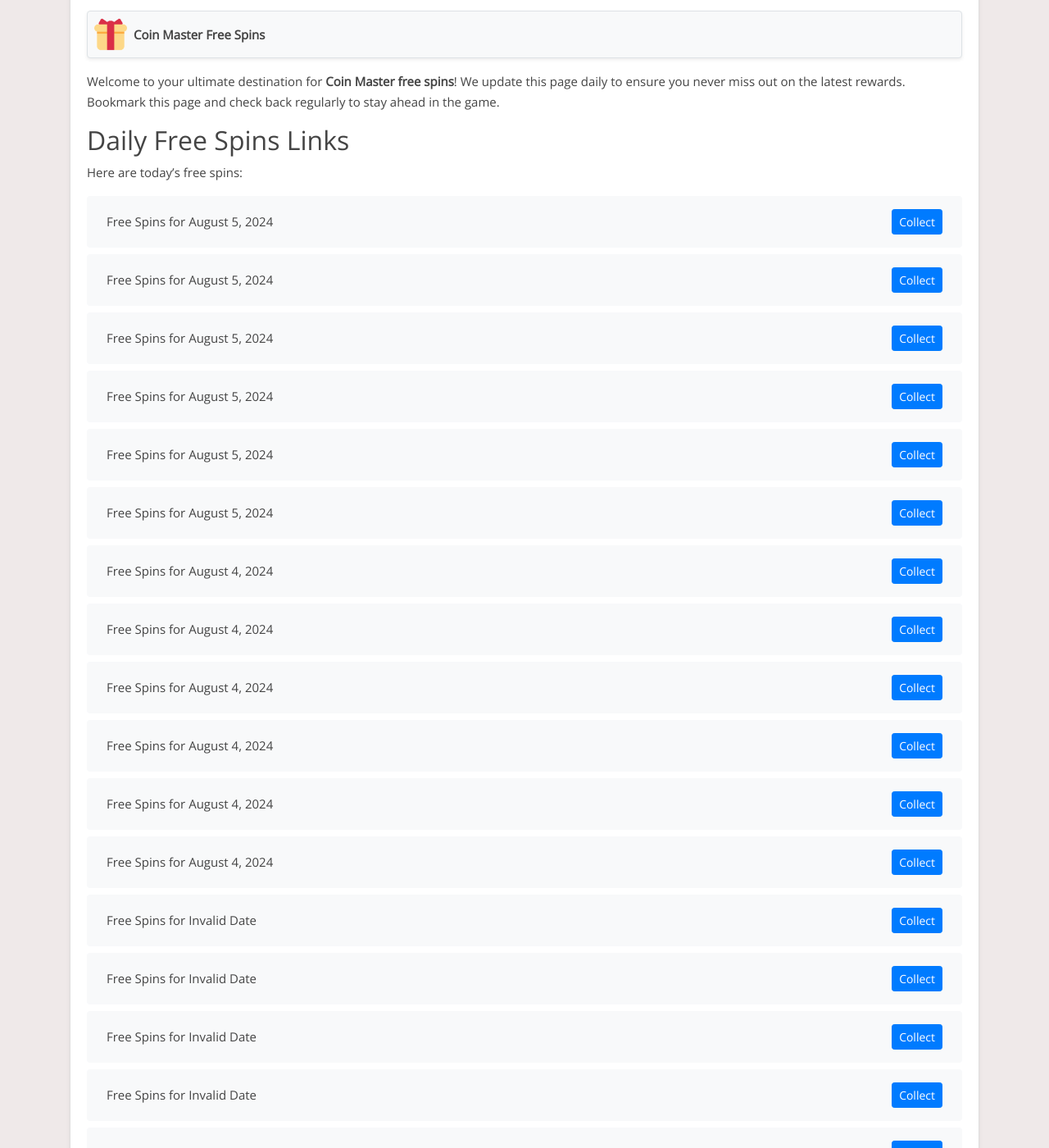
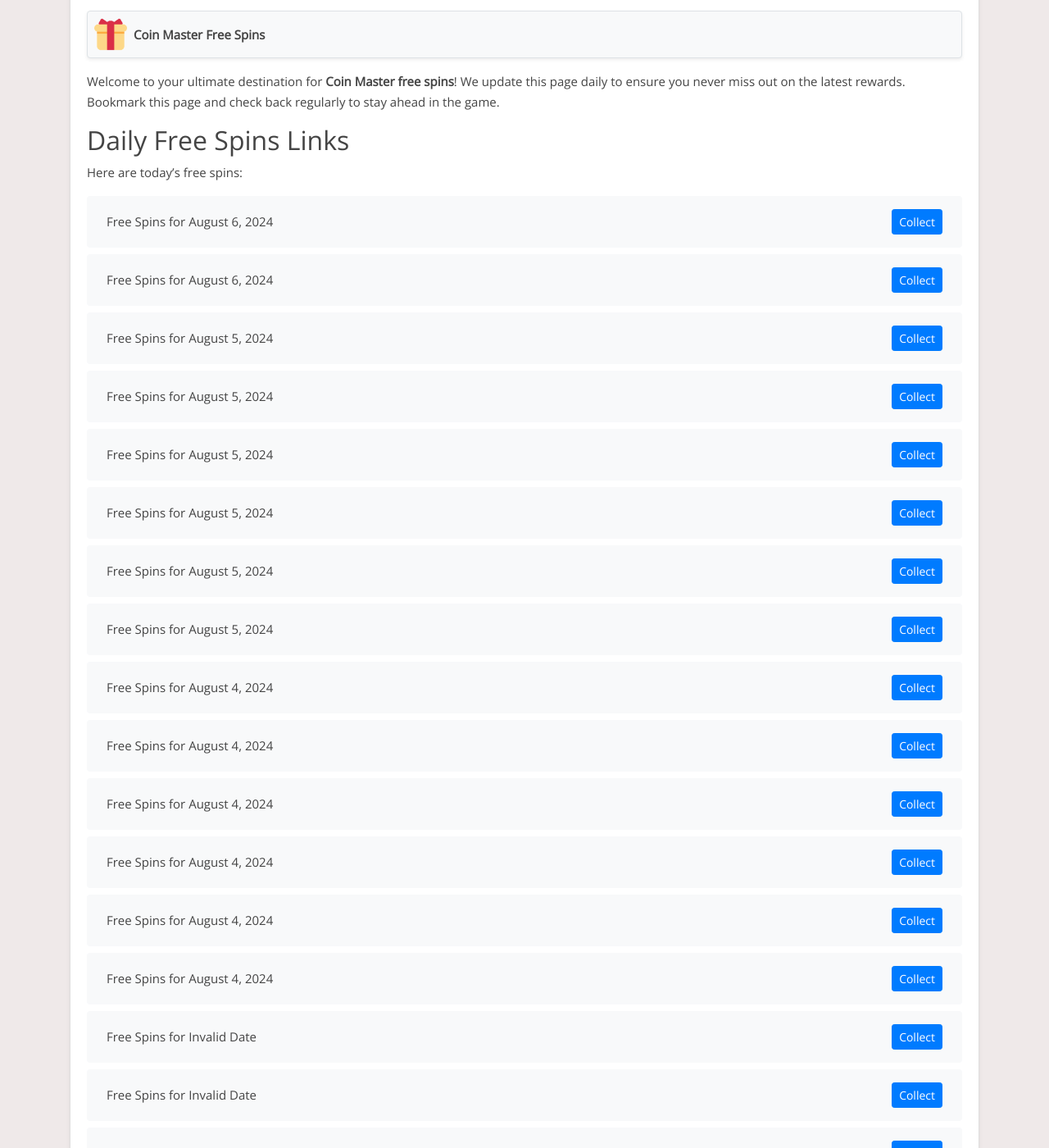
Before and after one commit to Prollad99/bs-net, a Jekyll site: the page built from _posts/2024-06-29-coin-master.md, in a window 1280 px wide and 1400 px high, scrolled down 225 px. Shown: the whole window at 82% size. Built offline with Jekyll 4.4.1, drawn with Linux system fonts in a browser that asks for light colours; nearby versions of some CDN libraries; comment, search, counter and statistics services are not loaded; some of the changed text lies outside the part shown.

Commit message:
Update coin-master reward links and last modified date

```diff
--- a/_data/include_files.yml
+++ b/_data/include_files.yml
@@ -1,5 +1,5 @@
 coin-master.html:
-  last_modified: 2024-08-05 14:33:45
+  last_modified: 2024-08-06 08:09:01
 
 match-masters.html:
   last_modified: 2024-08-05 17:34:01
--- a/_includes/coin-master.html
+++ b/_includes/coin-master.html
@@ -1,4 +1,12 @@
 <ul class="list-group mt-3 mb-4">
+  <li class="list-group-item d-flex justify-content-between align-items-center">
+    <span>Free Spins for August 6, 2024</span>
+    <a href="https://rewards.coinmaster.com/rewards/rewards.html?c=pe_TWIYEotkk_20240806" class="btn btn-primary btn-sm">Collect</a>
+  </li>
+  <li class="list-group-item d-flex justify-content-between align-items-center">
+    <span>Free Spins for August 6, 2024</span>
+    <a href="https://rewards.coinmaster.com/rewards/rewards.html?c=pe_CHATBLafNgm_20240806" class="btn btn-primary btn-sm">Collect</a>
+  </li>
   <li class="list-group-item d-flex justify-content-between align-items-center">
     <span>Free Spins for August 5, 2024</span>
     <a href="https://rewards.coinmaster.com/rewards/rewards.html?c=pe_FCBLLNxgb_20240805" class="btn btn-primary btn-sm">Collect</a>
@@ -391,12 +399,4 @@
     <span>Free Spins for Invalid Date</span>
     <a href="https://rewards.coinmaster.com/rewards/rewards.html?c=pe_FCBvxYFiL_20240720" class="btn btn-primary btn-sm">Collect</a>
   </li>
-  <li class="list-group-item d-flex justify-content-between align-items-center">
-    <span>Free Spins for Invalid Date</span>
-    <a href="https://rewards.coinmaster.com/rewards/rewards.html?c=pe_CHATBoYMILv_20240720" class="btn btn-primary btn-sm">Collect</a>
-  </li>
-  <li class="list-group-item d-flex justify-content-between align-items-center">
-    <span>Free Spins for Invalid Date</span>
-    <a href="https://rewards.coinmaster.com/rewards/rewards.html?c=pe_TWIIABmBs_20240720" class="btn btn-primary btn-sm">Collect</a>
-  </li>
 </ul>
```
Also changed, not shown: links-json/coin-master.json (+8 -6 lines).
